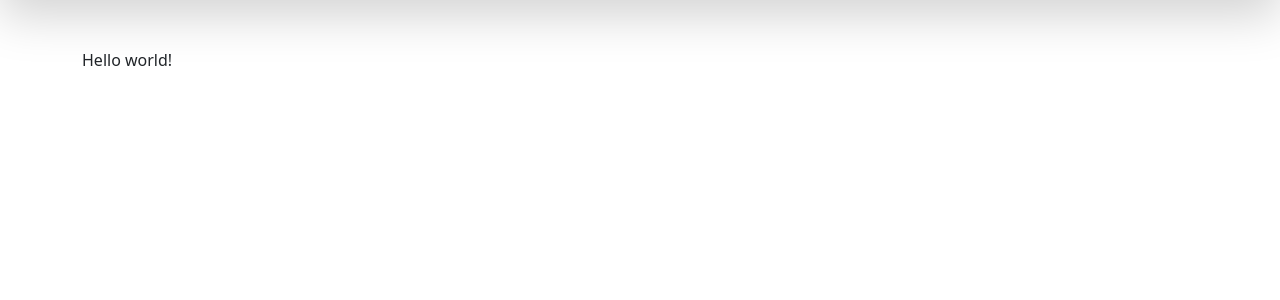
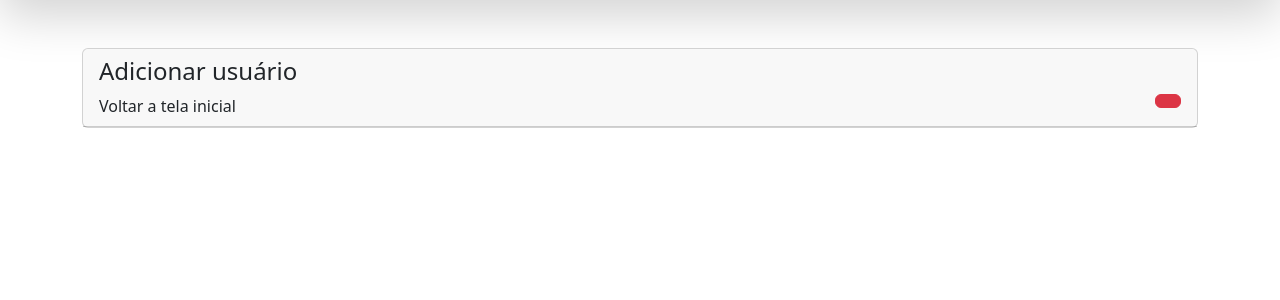
Before and after one commit to GeovanniMarrocos/projeto-cliente-atlas, a PHP site: page /create in a window 1280 px wide. Shown: the part 88-388 px from the top of the page. Run offline with PHP 8.4, Linux system fonts and the light colour scheme; a stand-in replaces the project's code that opens the database connection.

Commit message:
update files

```diff
--- a/views/createuser.php
+++ b/views/createuser.php
@@ -1,5 +1,13 @@
 <div class="container mt-5">
-
-    <p>Hello world!</p>
+    <div class="row">
+        <div class=" col-md-12">
+            <div class="card">
+                <div class=" card-header">
+                    <h4>Adicionar usuário</h4>
+                    <a href="home" class=" btn btn-danger float-end"></a>Voltar a tela inicial
+                </div>
+            </div>
+        </div>
+    </div>
     <script src="https://cdn.jsdelivr.net/npm/bootstrap@5.3.5/dist/js/bootstrap.bundle.min.js" integrity="sha384-k6d4wzSIapyDyv1kpU366/PK5hCdSbCRGRCMv+eplOQJWyd1fbcAu9OCUj5zNLiq" crossorigin="anonymous"></script>
 </div>
```
